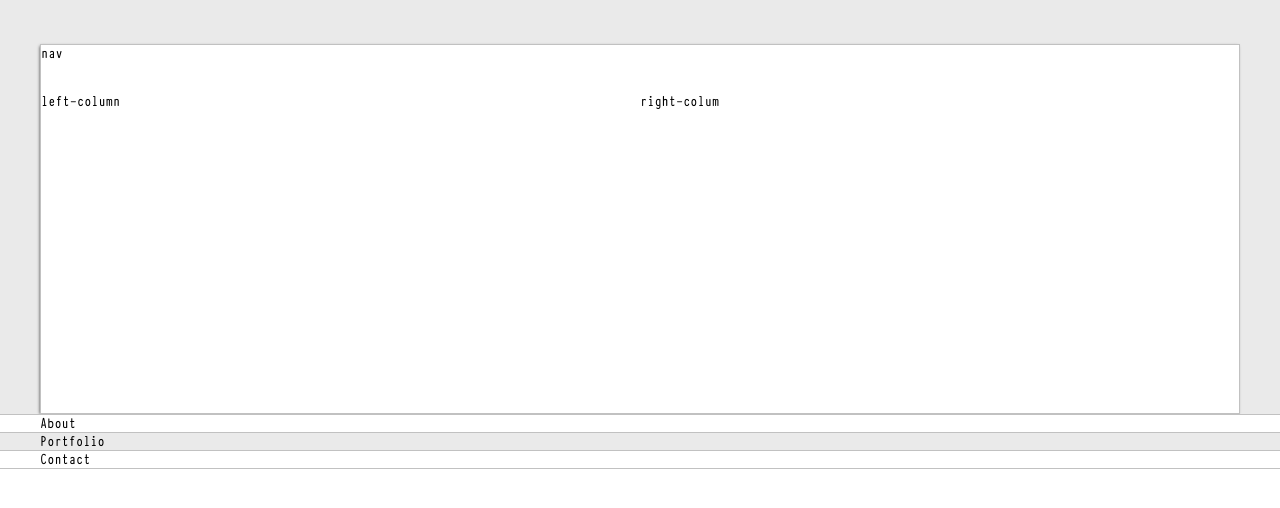
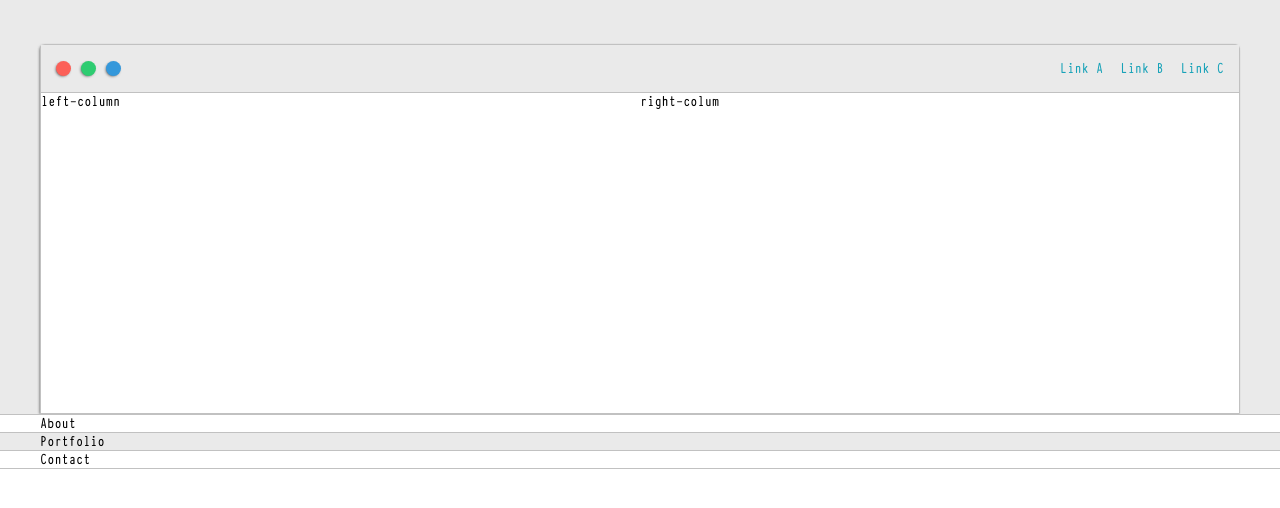
Before and after one commit to izenish/portfolio, a plain HTML site: page index.html in a window 1280 px wide. Shown: the part 120-628 px from the top of the page. Drawn offline with Linux system fonts and the light colour scheme; files whose address does not match are found by name.

Commit message:
navigation bar completed

```diff
--- a/default.css
+++ b/default.css
@@ -1,180 +1,207 @@
 /*Custom variables for custom colors*/
 
-:root{
-    --mainText:black;
-    --secondaryText:#4b5156;
+:root {
+  --mainText: black;
+  --secondaryText: #4b5156;
 
-    --mainColor:#eaeaea;
-    --secondaryColor:#fff;
+  --mainColor: #eaeaea;
+  --secondaryColor: #fff;
 
-    --borderColor:#c1c1c1;
+  --borderColor: #c1c1c1;
 }
-
-
 
 /*! Generated by Font Squirrel (https://www.fontsquirrel.com) on June 8, 2021 */
 
-
-
 @font-face {
-    font-family: 'jmh_typewriter';
-    src: url('fonts/JMH Typewriter.ttf');
+  font-family: "jmh_typewriter";
+  src: url("fonts/JMH Typewriter.ttf");
   font-weight: normal;
   font-style: normal;
-
 }
 
 @font-face {
-    font-family: 'tox_typewriter';
-    src: url('fonts/Tox Typewriter.ttf');
+  font-family: "tox_typewriter";
+  src: url("fonts/Tox Typewriter.ttf");
   font-weight: normal;
   font-style: normal;
-
 }
 
+@font-face {
+  font-family: "urania_czech";
+  src: url("fonts/URANIA CZECH.ttf");
+  font-weight: normal;
+  font-style: normal;
+}
 
 @font-face {
-    font-family: 'urania_czech';
-    src: url('fonts/URANIA CZECH.ttf');
+  font-family: "typewriter_condensed";
+  src: url("fonts/webfontkit-20210608-030542/typewcond_bold-webfont.woff");
+  font-weight: bold;
+  font-style: normal;
+}
+
+@font-face {
+  font-family: "typewriter_condensed_demi";
+  src: url("fonts/webfontkit-20210608-030542/typewcond_demi-webfont.woff");
   font-weight: normal;
   font-style: normal;
-
 }
-
-
-
-
-@font-face {
-    font-family: 'typewriter_condensed';
-    src:url('fonts/webfontkit-20210608-030542/typewcond_bold-webfont.woff');
-    font-weight: bold;
-    font-style: normal;
-
-}
-
-
-
-
-@font-face {
-    font-family: 'typewriter_condensed_demi';
-    src: url('fonts/webfontkit-20210608-030542/typewcond_demi-webfont.woff');
-    font-weight: normal;
-    font-style: normal;
-
-}
-
-
 
 /* Actual Body starts here */
 
-html,body{
+html,
+body {
   padding: 0;
   margin: 0;
-
 }
 
-h1,h2,h3,h4,h5,h6,strong{
+h1,
+h2,
+h3,
+h4,
+h5,
+h6,
+strong {
   color: var(--mainText);
-font-family: 'jmh_typewriter';
-
-
-
-
+  font-family: "jmh_typewriter";
 }
 
-
-p,li,span,label,input,textarea{
-    color:var(--secondaryText) ;
-    font-family: 'urania_czech';
-
-
-
-
+p,
+li,
+span,
+label,
+input,
+textarea {
+  color: var(--secondaryText);
+  font-family: "urania_czech";
 }
 
-h1{font-size: 56px;}
-h2{font-size: 36px;}
-h3{font-size: 28px;}
-h4{font-size: 24px;}
-h5{font-size: 20px;}
-h6{font-size: 16px;}
-
-a{
-    text-decoration: none;
-    color:#17a2b8;
-    font-family: 'typewriter_condensed_demi';
-
-
-
-
+h1 {
+  font-size: 56px;
+}
+h2 {
+  font-size: 36px;
+}
+h3 {
+  font-size: 28px;
+}
+h4 {
+  font-size: 24px;
+}
+h5 {
+  font-size: 20px;
+}
+h6 {
+  font-size: 16px;
 }
 
-ul{
+a {
+  text-decoration: none;
+  color: #17a2b8;
+  font-family: "typewriter_condensed_demi";
+}
+
+ul {
   list-style: none;
 }
 
-
-.s1{
+.s1 {
   background-color: var(--mainColor);
-    border-bottom:1px solid var(--borderColor) ;
+  border-bottom: 1px solid var(--borderColor);
   overflow: auto;
-    font-family: 'typewriter_condensed_demi';
-
+  font-family: "typewriter_condensed_demi";
 }
 
-.s2{
+.s2 {
   background-color: var(--secondaryColor);
-    border-bottom:1px solid var(--borderColor);
+  border-bottom: 1px solid var(--borderColor);
   overflow: auto;
-    font-family: 'typewriter_condensed_demi';
-
+  font-family: "typewriter_condensed_demi";
 }
 
-.main-container{
+.main-container {
   width: 1200px;
-    margin:0 auto;
-
+  margin: 0 auto;
 }
 
-
-
-.greeting-wrapper{
+.greeting-wrapper {
   display: grid;
   min-height: 10em;
   text-align: center;
   align-content: center;
 }
 
-.intro-wrapper{
+.intro-wrapper {
   background-color: var(--secondaryColor);
   border: 1px solid var(--borderColor);
-    -webkit-box-shadow: -1px 1px 3px -1px rgba(0,0,0,0.75);
-	-moz-box-shadow: -1px 1px 3px -1px rgba(0,0,0,0.75);
-	box-shadow: -1px 1px 3px -1px rgba(0,0,0,0.75);
+  border-radius: 5px 5px 0 0;
+
+  -webkit-box-shadow: -1px 1px 3px -1px rgba(0, 0, 0, 0.75);
+  -moz-box-shadow: -1px 1px 3px -1px rgba(0, 0, 0, 0.75);
+  box-shadow: -1px 1px 3px -1px rgba(0, 0, 0, 0.75);
 
   display: grid;
-    grid-template-columns: 1fr 1fr ;
+  grid-template-columns: 1fr 1fr;
   grid-template-rows: 3em 20em;
   grid-template-areas:
-        'nav-wrapper nav-wrapper'
-        'left-column right-column'
-        ;
-
+    "nav-wrapper nav-wrapper"
+    "left-column right-column";
 }
 
-.nav-wrapper{
+.nav-wrapper {
   grid-area: nav-wrapper;
+  border-bottom: 1px solid var(--borderColor);
+  background-color: var(--mainColor);
+  display: flex;
+  justify-content: space-between;
+  align-items: center;
 }
-.left-column{
+
+#navigation {
+  margin: 0;
+  padding: 10px;
+}
+#navigation li {
+  display: inline-block;
+  margin-right: 5px;
+  margin-left: 5px;
+}
+.dots-wrapper {
+  display: flex;
+  padding: 10px;
+}
+.browser-dot {
+  background-color: black;
+  height: 15px;
+  width: 15px;
+  border-radius: 50%;
+  margin: 5px;
+  -webkit-box-shadow: -1px 1px 3px -1px rgba(0, 0, 0, 0.75);
+  -moz-box-shadow: -1px 1px 3px -1px rgba(0, 0, 0, 0.75);
+  box-shadow: -1px 1px 3px -1px rgba(0, 0, 0, 0.75);
+}
+
+#dot-1 {
+  background-color: #fc6058;
+}
+
+#dot-2 {
+  background-color: #2ecc71;
+}
+
+#dot-3 {
+  background-color: #3498db;
+}
+
+.left-column {
   grid-area: left-column;
 }
-.right-column{
+.right-column {
   grid-area: right-column;
 }
 
-@media screen and (max-width:1200px) {
-    .main-container{
+@media screen and (max-width: 1200px) {
+  .main-container {
     width: 95%;
   }
-
 }
--- a/index.html
+++ b/index.html
@@ -17,7 +17,19 @@
                     <h1>Hey, I'm Jenish Prajapati</h1>
                 </div>
                 <div class="intro-wrapper">
-                    <div class="nav-wrapper">nav</div>
+                    <div class="nav-wrapper">
+                        <div class="dots-wrapper">
+                           <div id="dot-1" class="browser-dot"></div>
+                           <div id="dot-2" class="browser-dot"></div>
+                           <div id="dot-3" class="browser-dot"></div>
+
+                        </div>
+                        <ul id="navigation">
+                            <li><a href="#">Link A</a></li>
+                            <li><a href="#">Link B</a></li>
+                            <li><a href="#">Link C</a></li>
+                        </ul>
+                    </div>
                     <div class="left-column">left-column</div>
                     <div class="right-column">right-colum</div>
 
```
Also changed, not shown: 1 other file. Lines whose indentation alone changed are shown as unchanged.
